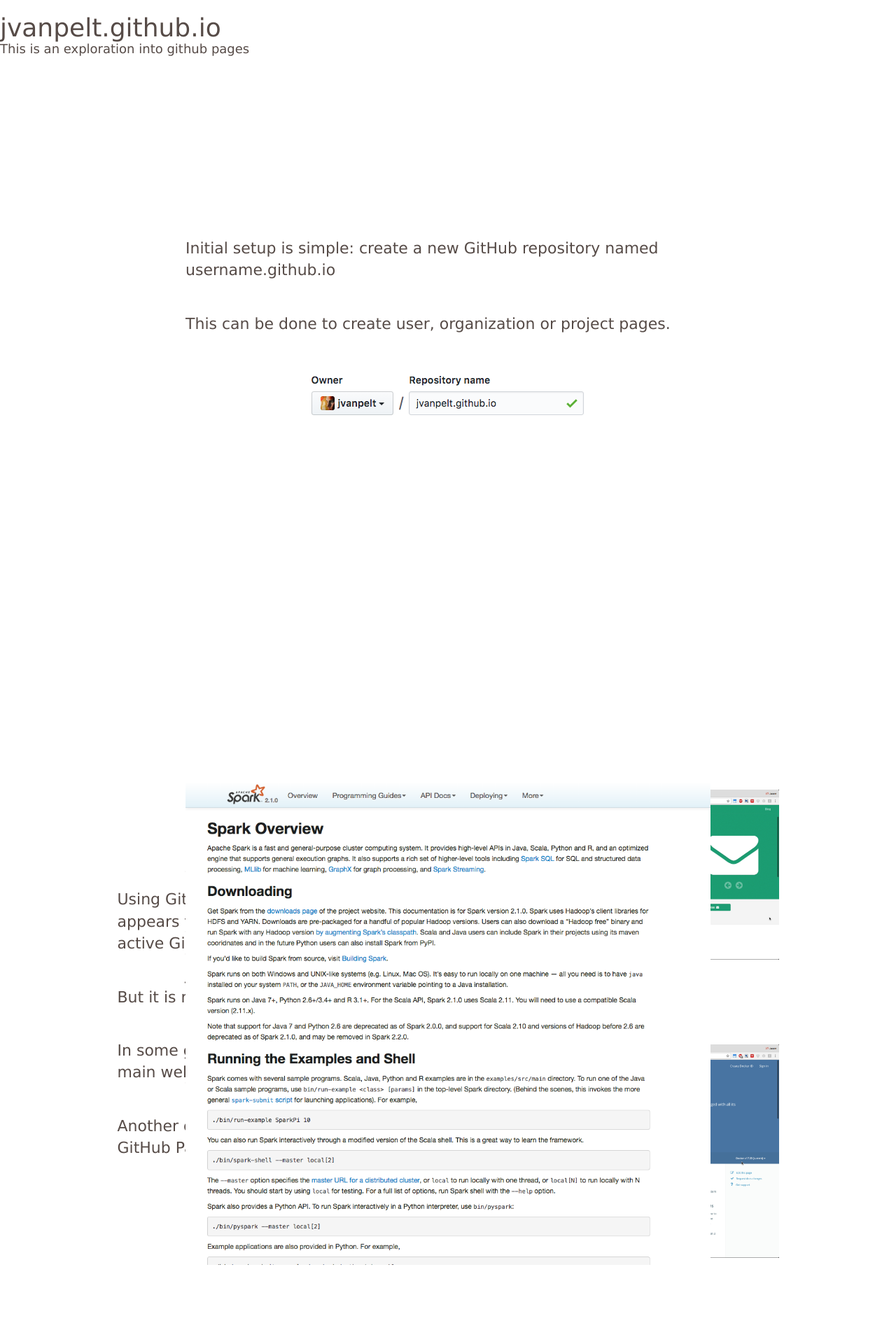
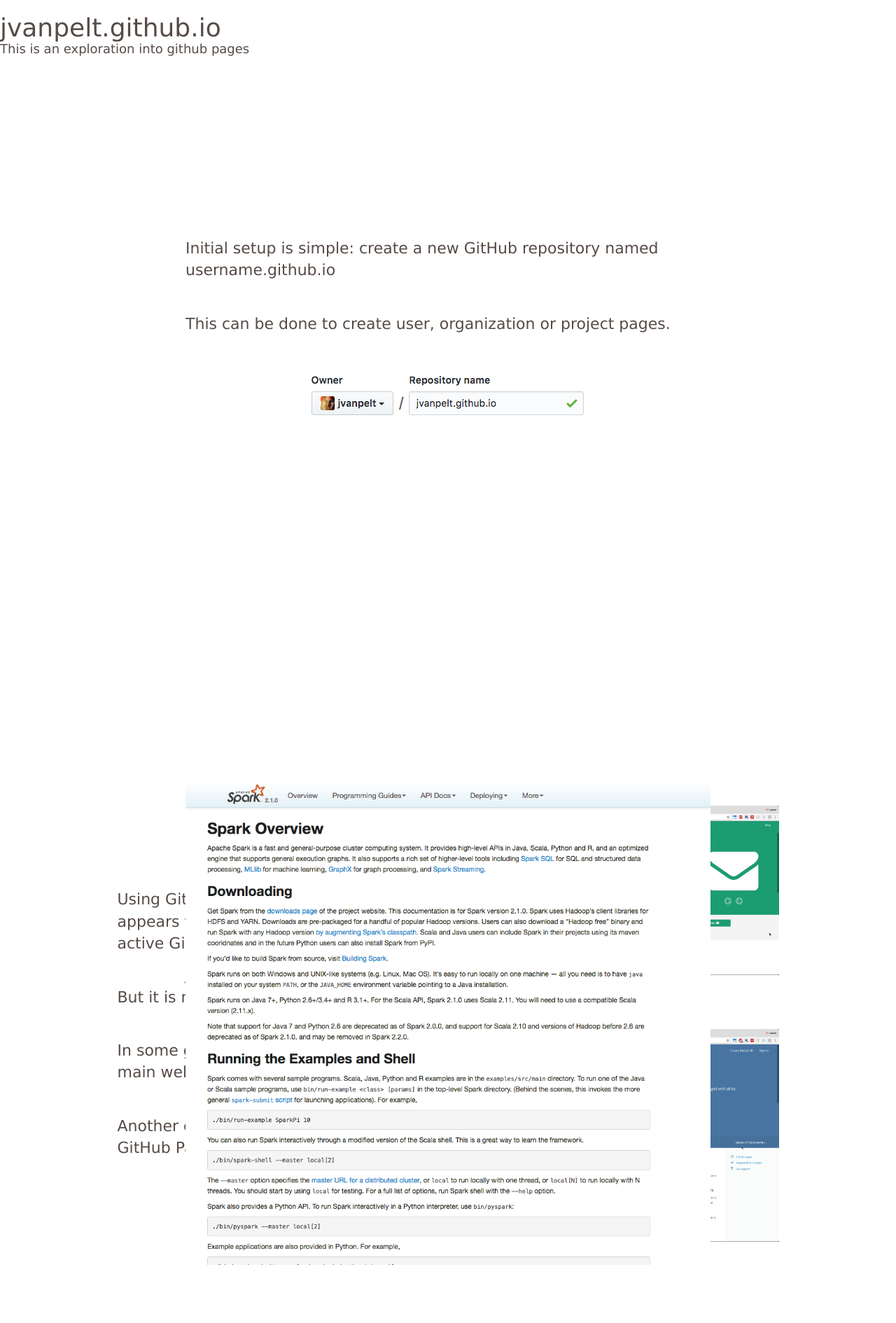
Before and after one commit to jvanpelt/jvanpelt.github.io, a Jekyll site: the page built from index.html, in a window 1280 px wide. Shown: the whole page at 70% size. Built offline with Jekyll 4.4.1, drawn with Linux system fonts in a browser that asks for light colours.

Commit message:
display tweaks

```diff
--- a/index.html
+++ b/index.html
@@ -60,7 +60,7 @@
             <div class="col-sm-4">
                 <p><img src="{{site.baseurl}}/resources/img/fontawesome.io.png" class="img-responsive" alt="" /></p>
 
-				<p>&nbsp;</p>
+				<br/>
 
 				<p><img src="{{site.baseurl}}/resources/img/docker.github.io.png" class="img-responsive" alt="" /></p>
             </div>
--- a/style.css
+++ b/style.css
@@ -142,7 +142,9 @@
     margin-left: 80%;
 }
 
-
+.main{
+    height: 100vh;
+}
 
 
 section {
@@ -175,3 +177,7 @@
     display: flex;
     align-items: center;
 }
+
+.img-responsive{
+    max-height: 80vh;
+}
```
